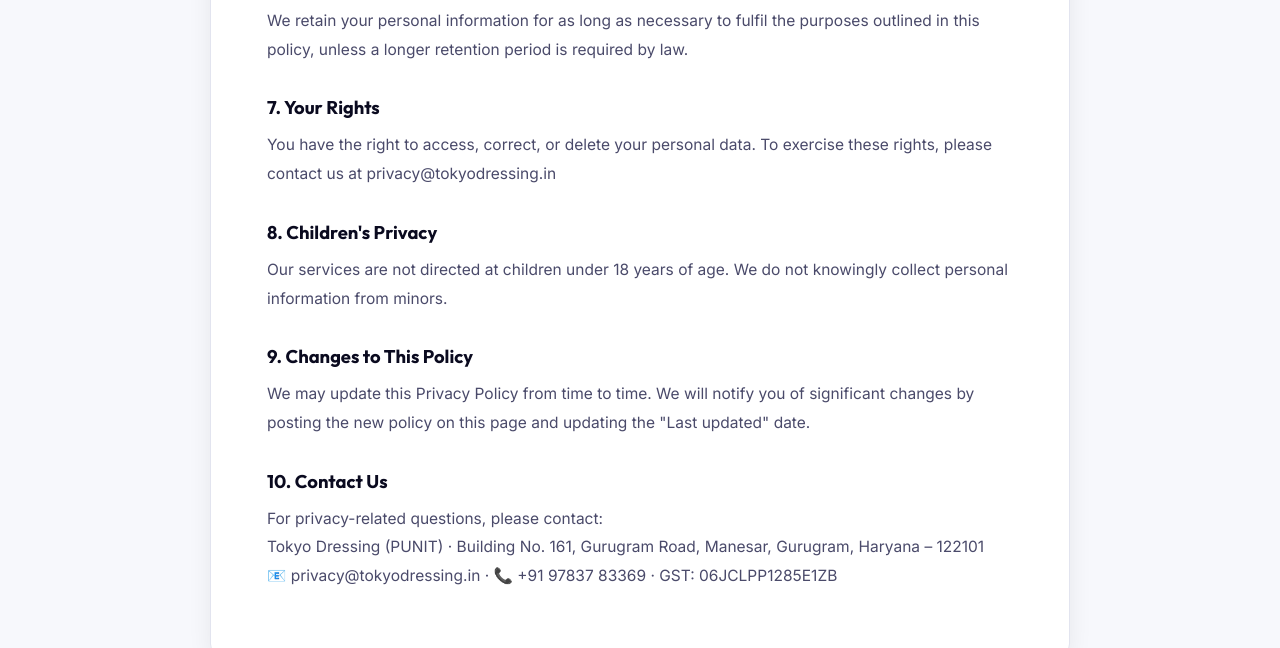
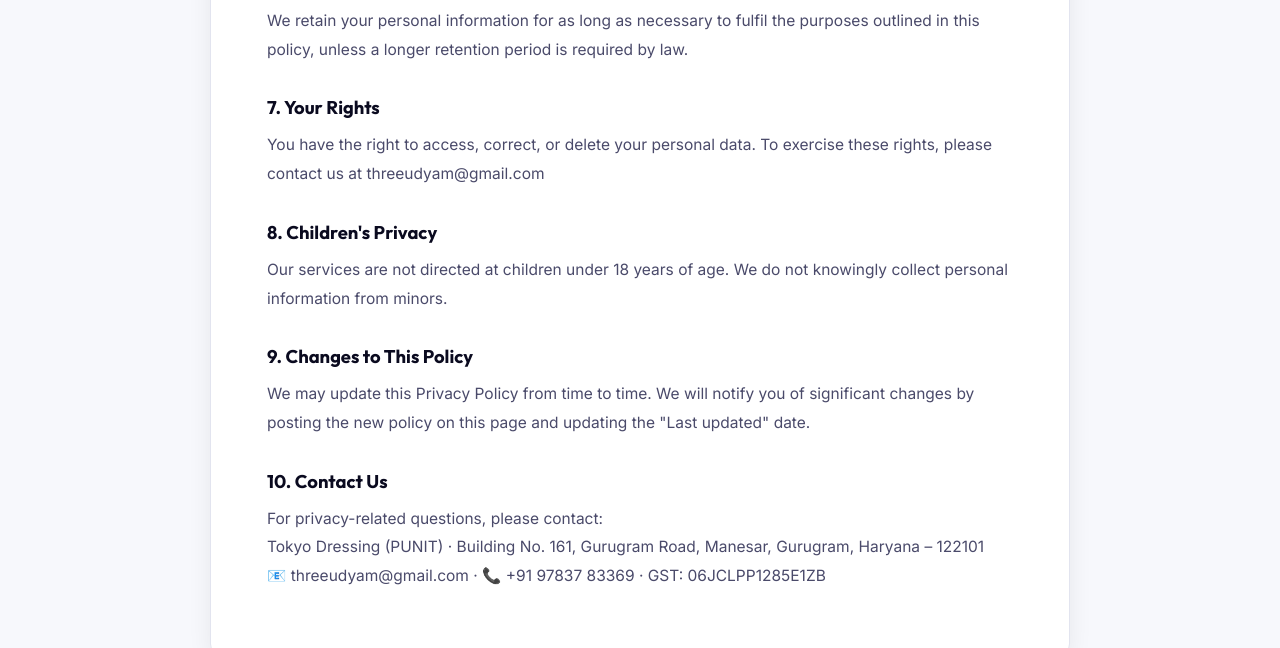
Before and after one commit to threeudyam-blip/tokyodressing, a React (Vite) app: page /privacy in a window 1280 px wide. Shown: the part 1560-2208 px from the top of the page. Built offline with nearby package versions, Linux system fonts and the light colour scheme; no server answers.

Commit message:
Update all emails to threeudyam@gmail.com

```diff
--- a/src/pages/Contact.jsx
+++ b/src/pages/Contact.jsx
@@ -26,7 +26,7 @@
           <h2>Contact Information</h2>
 
           {[
-            { icon: '📧', label: 'Email', text: 'support@tokyodressing.in' },
+            { icon: '📧', label: 'Email', text: 'threeudyam@gmail.com' },
             { icon: '📞', label: 'Phone', text: '+91 97837 83369\nMon–Sat, 10 AM – 7 PM' },
             { icon: '📍', label: 'Address', text: 'Tokyo Dressing (PUNIT)\nBuilding No. 161, Gurugram Road\nManesar, Gurugram\nHaryana – 122101, India' },
             { icon: '🧾', label: 'GST Number', text: '06JCLPP1285E1ZB' },
--- a/src/pages/Privacy.jsx
+++ b/src/pages/Privacy.jsx
@@ -43,7 +43,7 @@
         <p>We retain your personal information for as long as necessary to fulfil the purposes outlined in this policy, unless a longer retention period is required by law.</p>
 
         <h2>7. Your Rights</h2>
-        <p>You have the right to access, correct, or delete your personal data. To exercise these rights, please contact us at privacy@tokyodressing.in</p>
+        <p>You have the right to access, correct, or delete your personal data. To exercise these rights, please contact us at threeudyam@gmail.com</p>
 
         <h2>8. Children's Privacy</h2>
         <p>Our services are not directed at children under 18 years of age. We do not knowingly collect personal information from minors.</p>
@@ -54,7 +54,7 @@
         <h2>10. Contact Us</h2>
         <p>For privacy-related questions, please contact:<br />
           Tokyo Dressing (PUNIT) · Building No. 161, Gurugram Road, Manesar, Gurugram, Haryana – 122101<br />
-          📧 privacy@tokyodressing.in · 📞 +91 97837 83369 · GST: 06JCLPP1285E1ZB
+          📧 threeudyam@gmail.com · 📞 +91 97837 83369 · GST: 06JCLPP1285E1ZB
         </p>
       </div>
     </div>
--- a/src/pages/Refund.jsx
+++ b/src/pages/Refund.jsx
@@ -10,7 +10,7 @@
         <h2>1. Order Cancellation</h2>
         <p>You can cancel your order free of charge before it has been dispatched from our warehouse.</p>
         <ul>
-          <li><strong>Before Dispatch:</strong> To cancel, please email us at support@tokyodressing.in or call +91 98765 43210 with your order ID. A full refund will be initiated instantly to your original payment method.</li>
+          <li><strong>Before Dispatch:</strong> To cancel, please email us at threeudyam@gmail.com or call +91 97837 83369 with your order ID. A full refund will be initiated instantly to your original payment method.</li>
           <li><strong>After Dispatch:</strong> Once an order has been handed over to our delivery partners, it cannot be cancelled. You must accept the delivery and initiate a return request instead.</li>
         </ul>
 
@@ -22,7 +22,7 @@
         </ul>
 
         <h2>3. How to Initiate a Return</h2>
-        <p>To start a return, please contact us at returns@tokyodressing.in with your order number and the reason for return. Once approved, we will schedule a reverse pickup at no additional cost to you.</p>
+        <p>To start a return, please contact us at threeudyam@gmail.com with your order number and the reason for return. Once approved, we will schedule a reverse pickup at no additional cost to you.</p>
 
         <h2>4. Refund Processing</h2>
         <p>Once your returned item is received and inspected at our warehouse, we will notify you of the approval or rejection of your refund.</p>
@@ -37,7 +37,7 @@
         <h2>6. Contact Us</h2>
         <p>For any questions regarding cancellations or refunds, please reach out to us:<br />
           Tokyo Dressing (PUNIT) · Building No. 161, Gurugram Road, Manesar, Gurugram, Haryana – 122101<br />
-          📧 returns@tokyodressing.in · 📞 +91 97837 83369 · GST: 06JCLPP1285E1ZB
+          📧 threeudyam@gmail.com · 📞 +91 97837 83369 · GST: 06JCLPP1285E1ZB
         </p>
       </div>
     </div>
--- a/src/pages/Shipping.jsx
+++ b/src/pages/Shipping.jsx
@@ -28,12 +28,12 @@
         <p>If a package is returned to us because the address provided was incorrect, incomplete, or if you were unavailable to receive the package after multiple attempts, we will contact you to arrange a redelivery. Additional shipping charges may apply for redelivery.</p>
 
         <h2>6. Damaged or Lost Packages</h2>
-        <p>If your package arrives damaged, or if it is marked as delivered but you have not received it, please contact us within 24 hours at support@tokyodressing.in so we can investigate the issue with our courier partner and arrange a replacement or refund.</p>
+        <p>If your package arrives damaged, or if it is marked as delivered but you have not received it, please contact us within 24 hours at threeudyam@gmail.com so we can investigate the issue with our courier partner and arrange a replacement or refund.</p>
 
         <h2>7. Contact Information</h2>
         <p>If you have any further questions regarding shipping or your order status, please contact us at:<br />
           Tokyo Dressing (PUNIT) · Building No. 161, Gurugram Road, Manesar, Gurugram, Haryana – 122101<br />
-          📧 support@tokyodressing.in · 📞 +91 97837 83369 · GST: 06JCLPP1285E1ZB
+          📧 threeudyam@gmail.com · 📞 +91 97837 83369 · GST: 06JCLPP1285E1ZB
         </p>
       </div>
     </div>
--- a/src/pages/Terms.jsx
+++ b/src/pages/Terms.jsx
@@ -58,7 +58,7 @@
         <h2>9. Contact</h2>
         <p>For any queries regarding these Terms:<br />
           Tokyo Dressing (PUNIT) · Building No. 161, Gurugram Road, Manesar, Gurugram, Haryana – 122101<br />
-          📧 legal@tokyodressing.in · 📞 +91 97837 83369 · GST: 06JCLPP1285E1ZB
+          📧 threeudyam@gmail.com · 📞 +91 97837 83369 · GST: 06JCLPP1285E1ZB
         </p>
       </div>
     </div>
```
